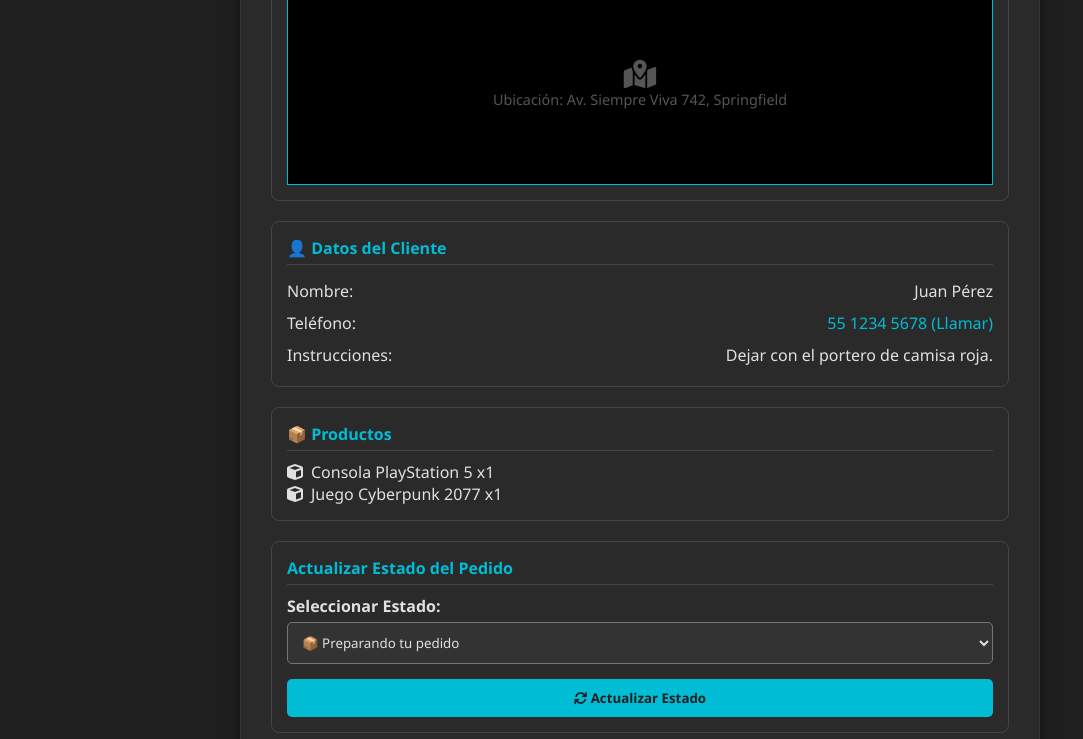
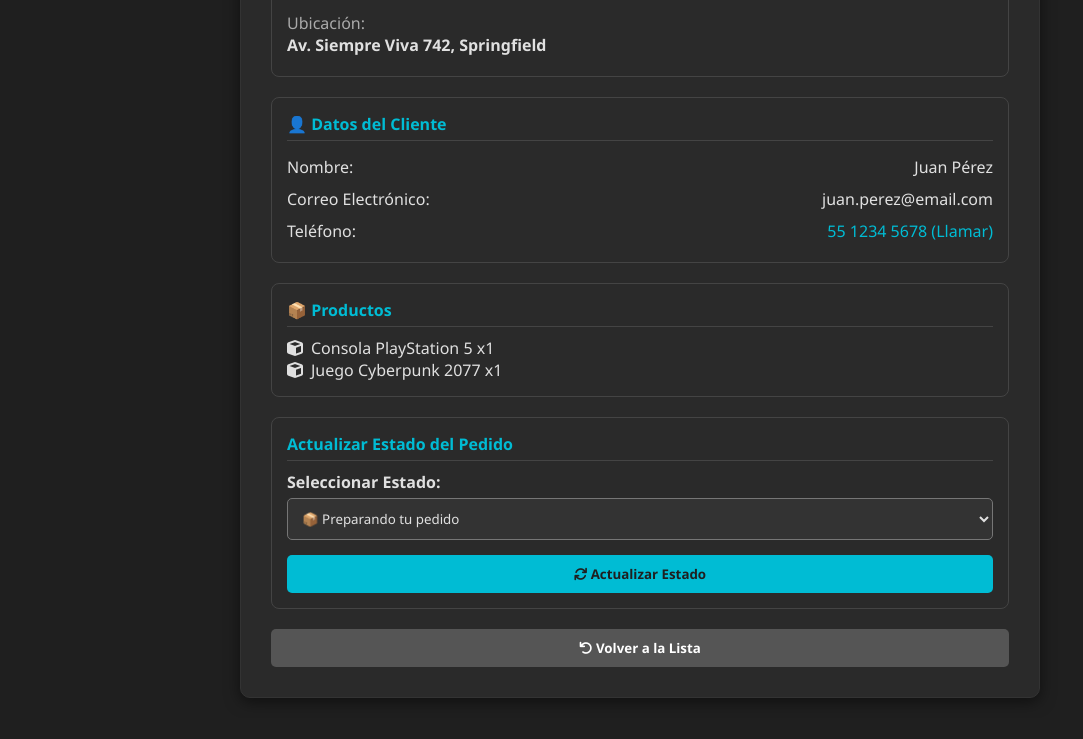
Before and after one commit to DylxnWRLD/TiendaOnlinePDV, a website: page frontend/repartidor/paquete.html in a window 1280 px wide. Shown: the part 183-922 px from the top of the page, without its empty margins (0-1083 px from the left). After the commit the page ends 901 px from the top, so only its background shows below. Drawn offline with Linux system fonts and the light colour scheme.

Commit message:
Cambio de vista Detalle paquete

```diff
--- a/frontend/repartidor/paquete.html
+++ b/frontend/repartidor/paquete.html
@@ -1,6 +1,7 @@
+// dylxnwrld/tiendaonlinepdv/TiendaOnlinePDV-6fd25318790eabba740e5931df289c127ba0141b/frontend/repartidor/paquete.html
+
 <!DOCTYPE html>
 <html lang="es">
-
 <head>
     <meta charset="UTF-8">
     <meta name="viewport" content="width=device-width, initial-scale=1.0">
@@ -8,16 +9,15 @@
     <link rel="stylesheet" href="repartidor.css">
     <link href="https://cdnjs.cloudflare.com/ajax/libs/font-awesome/6.0.0/css/all.min.css" rel="stylesheet">
 </head>
-
 <body>
     <div class="repartidor-container">
         <h1 class="cyber-glow">Detalle de Paquete <span id="paqueteId">ORD-001</span></h1>
 
         <div class="detalle-section">
             <h4>📍 Dirección de Entrega</h4>
-            <div class="map-placeholder">
-                <i class="fas fa-map-marked-alt" style="font-size: 2em;"></i>
-                <p>Ubicación: <span id="direccion">Av. Siempre Viva 742, Springfield</span></p>
+            <div class="detalle-item" style="display: block; padding-top: 5px;">
+                <p style="margin: 0; color: #aaa;">Ubicación:</p>
+                <span id="direccion" style="font-weight: bold;">Av. Siempre Viva 742, Springfield</span>
             </div>
         </div>
 
@@ -28,15 +28,14 @@
                 <span id="clienteNombre">Juan Pérez</span>
             </div>
             <div class="detalle-item">
-                <span>Teléfono:</span>
-                <span id="clienteTelefono"><a href="tel:5512345678"
-                        style="color: var(--color-primary); text-decoration: none;">55 1234 5678 (Llamar)</a></span>
+                <span>Correo Electrónico:</span>
+                <span id="clienteEmail">juan.perez@email.com</span>
             </div>
             <div class="detalle-item">
-                <span>Instrucciones:</span>
-                <span style="max-width: 60%; text-align: right;">Dejar con el portero de camisa roja.</span>
+                <span>Teléfono:</span>
+                <span id="clienteTelefono"><a href="tel:5512345678" style="color: var(--color-primary); text-decoration: none;">55 1234 5678 (Llamar)</a></span>
             </div>
-        </div>
+            </div>
 
         <div class="detalle-section">
             <h4>📦 Productos</h4>
@@ -50,10 +49,8 @@
             <h4>Actualizar Estado del Pedido</h4>
 
             <div style="margin-bottom: 15px;">
-                <label for="nuevoEstado" style="font-weight: bold; display: block; margin-bottom: 5px;">Seleccionar
-                    Estado:</label>
-                <select id="nuevoEstado"
-                    style="width: 100%; padding: 10px; border-radius: 5px; background: #333; color: var(--color-text-light);">
+                <label for="nuevoEstado" style="font-weight: bold; display: block; margin-bottom: 5px;">Seleccionar Estado:</label>
+                <select id="nuevoEstado" style="width: 100%; padding: 10px; border-radius: 5px; background: #333; color: var(--color-text-light);">
                     <option value="PREPARACION">📦 Preparando tu pedido</option>
                     <option value="EN RUTA">🚚 En Camino</option>
                     <option value="CERCA">📍 Cerca de tu ubicación</option>
@@ -64,11 +61,8 @@
             </div>
 
             <div id="mensajeExtraContainer" style="margin-bottom: 15px; display: none;">
-                <label for="mensajeExtra" style="font-weight: bold; display: block; margin-bottom: 5px;">Mensaje
-                    Adicional:</label>
-                <textarea id="mensajeExtra" rows="2"
-                    placeholder="Ej: No se encontró a nadie en el domicilio, dirección incorrecta..."
-                    style="width: 100%; padding: 10px; border-radius: 5px; background: #333; color: var(--color-text-light); resize: vertical;"></textarea>
+                <label for="mensajeExtra" style="font-weight: bold; display: block; margin-bottom: 5px;">Mensaje Adicional:</label>
+                <textarea id="mensajeExtra" rows="2" placeholder="Ej: No se encontró a nadie en el domicilio, dirección incorrecta..." style="width: 100%; padding: 10px; border-radius: 5px; background: #333; color: var(--color-text-light); resize: vertical;"></textarea>
             </div>
 
             <div id="pruebasEntrega" style="display: none;">
@@ -89,5 +83,4 @@
 
     <script src="repartidor.js"></script>
 </body>
-
 </html>
--- a/frontend/repartidor/repartidor.css
+++ b/frontend/repartidor/repartidor.css
@@ -121,19 +121,6 @@ body {
     padding: 5px 0;
 }
 
-.map-placeholder {
-    height: 200px;
-    background-color: #000;
-    border: 1px solid var(--color-primary);
-    display: flex;
-    flex-direction: column;
-    justify-content: center;
-    align-items: center;
-    margin-top: 10px;
-    font-size: 0.9em;
-    color: #555;
-    text-align: center;
-}
 input[type="file"] {
     padding: 10px;
     border: 1px solid #444;
```
Also changed, not shown: frontend/compraCliente/compra.html (+0 -2 lines).
